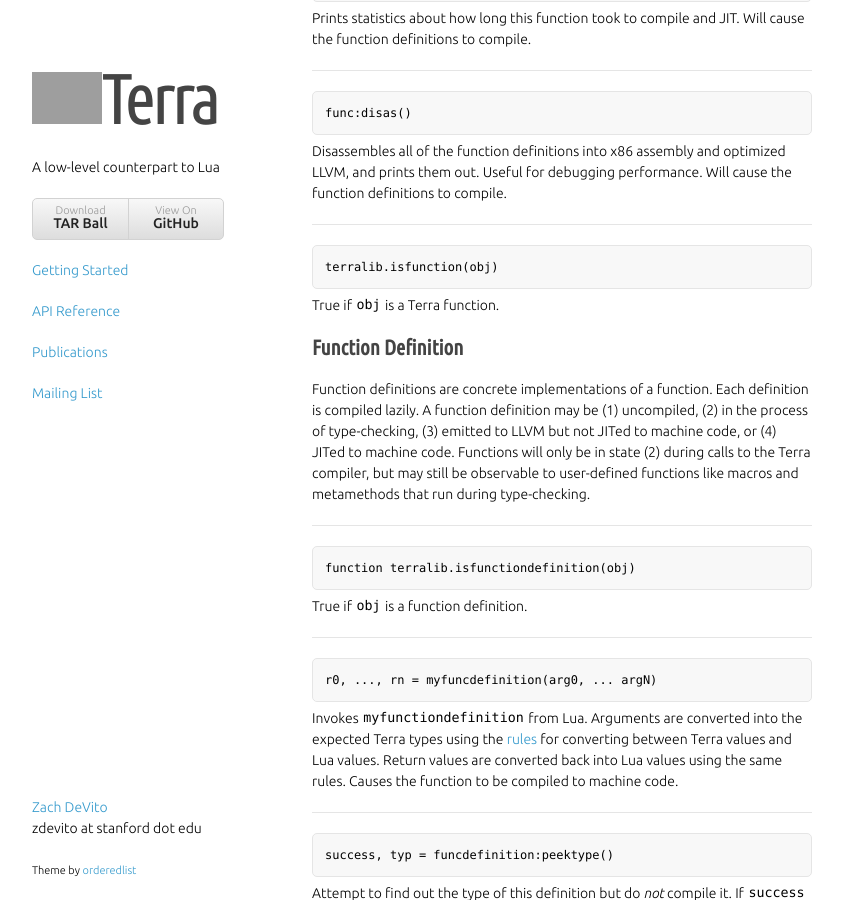
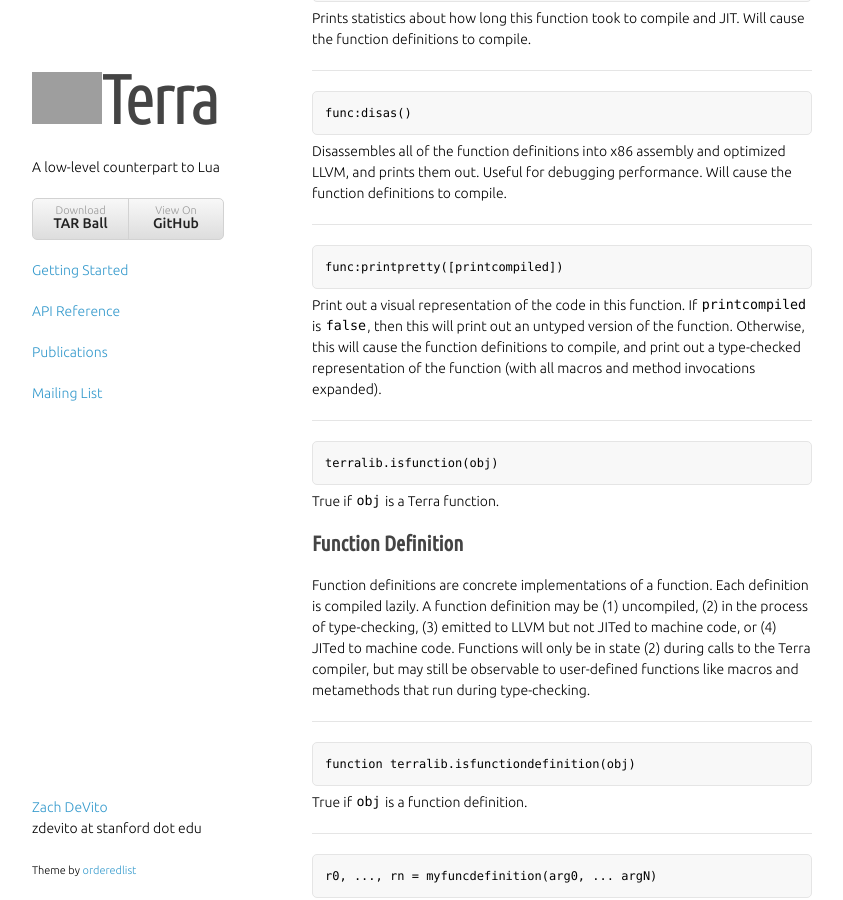
Before and after one commit to terralang/terra, a Jekyll site: the page built from api.md, in a window 1280 px wide and 900 px high, scrolled down 4888 px. Shown: the whole window, without its empty margins (218-1061 px from the left). Built offline with Jekyll 4.4.1, drawn with Linux system fonts in a browser that asks for light colours; nearby versions of some CDN libraries; some web fonts are replaced; library files that are not in the unit come from our copies; some of the changed text lies outside the part shown; grey boxes are pictures that could not be loaded.

Commit message:
printpretty doc.

```diff
--- a/api.md
+++ b/api.md
@@ -178,6 +178,13 @@ Prints statistics about how long this function took to compile and JIT. Will cau
     func:disas()
 
 Disassembles all of the function definitions into x86 assembly and optimized LLVM, and prints them out. Useful for debugging performance. Will cause the function definitions to compile.
+
+---
+
+    func:printpretty([printcompiled])
+
+Print out a visual representation of the code in this function. If `printcompiled` is `false`, then this will print out an untyped version of the function. Otherwise, this will cause the function
+definitions to compile, and print out a type-checked representation of the function (with all macros and method invocations expanded).
 
 ---
 
@@ -410,6 +417,11 @@ If the quote object is a typed expression that was passed as an argument to a ma
 
 Try to interpret this quote as if it were a simple Lua value. This is normally used in [macros](#macros) that expect constants as an argument (e.g. the macro that truncates expressions `truncate(2,foo())`). Currently only supports very simple constants (e.g. numbers). Consider using an escape rather than a macro when you want to pass more complicated data structures to generative code.
 
+---
+
+    quoteobj:printpretty()
+
+Print out a visual representation of the code in this quote. Because quotes are not type-checked until they are placed into a function, this will print an untyped representation of the function.
 
 Symbol
 ------
```
